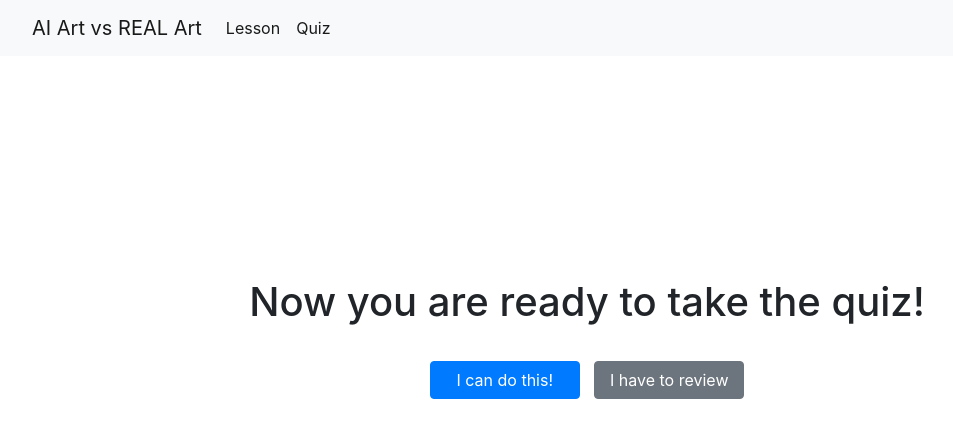
After one commit to ar4179/AI-Art-vs-Real-Art, a Flask app: page /quiz/start in a window 1280 px wide. The commit adds this page. Shown: the top 438 px of the page, without its empty margins (53-1006 px from the left). Run offline with Flask 3, Linux system fonts and the light colour scheme; some libraries are stand-ins or nearby versions.

Commit message:
quiz start page

```diff
--- a/server.py
+++ b/server.py
@@ -50,6 +50,13 @@ def red_tip4():
 def tip5():
    return render_template('tips/tip5.html')
 
+@app.route('/quiz/start')
+def start_quiz():
+   return render_template('quiz/start_quiz.html')
+
+@app.route('/quiz/<int:number>')
+def quiz(number):
+   return render_template('quiz/quiz{number}.html')
 
 if __name__ == '__main__':
    app.run(debug = True, port=4444)
--- a/templates/homepage.html
+++ b/templates/homepage.html
@@ -9,7 +9,7 @@
 <div class="row">
     <div class="col text-center">
         <a href="/tips/1" class="btn btn-primary btn-custom" role="button">Start Learning</a>
-        <a href="/" class="btn btn-secondary btn-custom" role="button">Take the Quiz</a>
+        <a href="/quiz/start" class="btn btn-secondary btn-custom" role="button">Take the Quiz</a>
     </div>
 </div>
 {% endblock %}
--- /dev/null
+++ b/templates/quiz/start_quiz.html
@@ -0,0 +1,13 @@
+{% extends "layout.html" %}
+
+{% block content %}
+<div class="row" id="page-title">
+    <div class="col-12">
+        <h1>Now you are ready to take the quiz!</h1>
+    </div>
+</div>
+<div class="col text-center">
+    <a href="/quiz/quiz1" class="btn btn-primary btn-custom" role="button">I can do this!</a>
+    <a href="/" class="btn btn-secondary btn-custom" role="button">I have to review</a>
+</div>
+{% endblock %}
```
Also changed, not shown: static/quiz_pictures.json (added, +10 -0 lines), static/quiz-pictures/quiz-picture-sunflowers.png (added), 2 other files.
